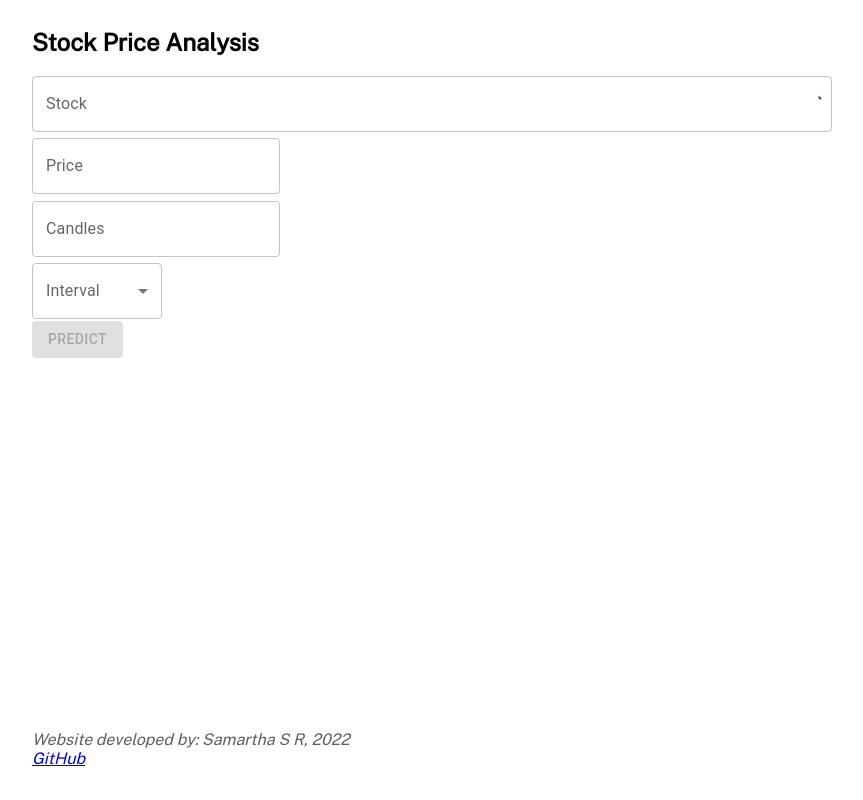
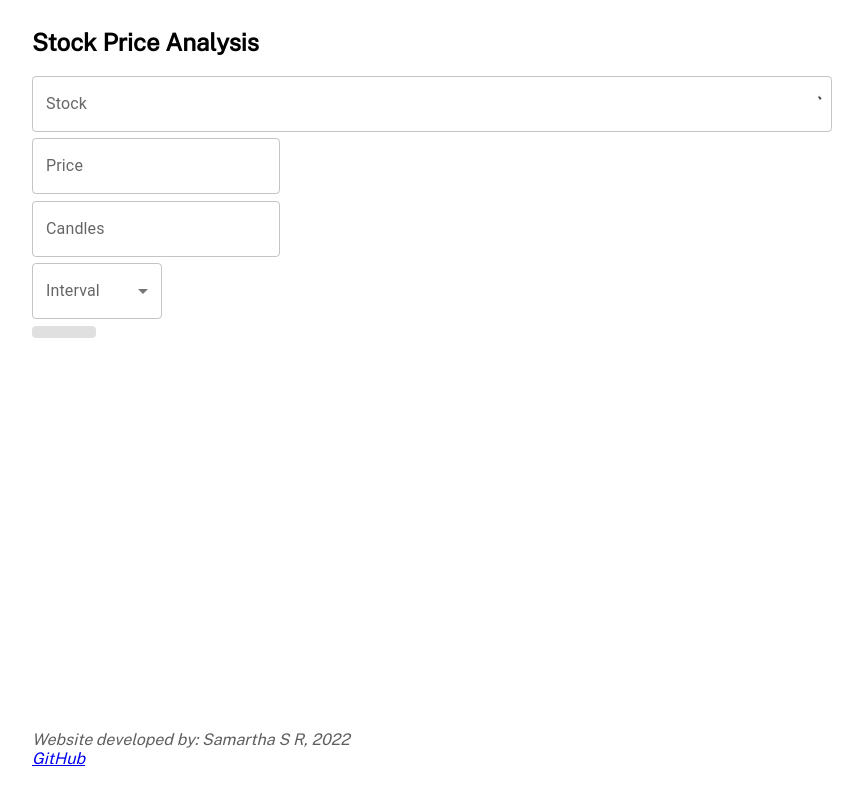
Before and after one commit to Electronica-dev/stock-price-predict, a React (Create React App) app: page / in a window 1280 px wide. Shown: the whole page, without its empty margins (208-1071 px from the left). Built offline with nearby package versions, Linux system fonts and the light colour scheme; no server answers.

Commit message:
add custom text prop to the Button component

```diff
--- a/src/components/Button.js
+++ b/src/components/Button.js
@@ -1,6 +1,6 @@
 import { Button } from "@mui/material";
 
-const buttonComponent = ({ onClick, isDisabled }) => {
+const buttonComponent = ({ onClick, isDisabled, text }) => {
   return (
     <div style={{paddingTop: '0.3%'}}>
     <Button
@@ -10,7 +10,7 @@ const buttonComponent = ({ onClick, isDisabled }) => {
       onClick={onClick}
       disabled={isDisabled}
     >
-      predict
+      {text}
     </Button>
   </div>
 )}
```
